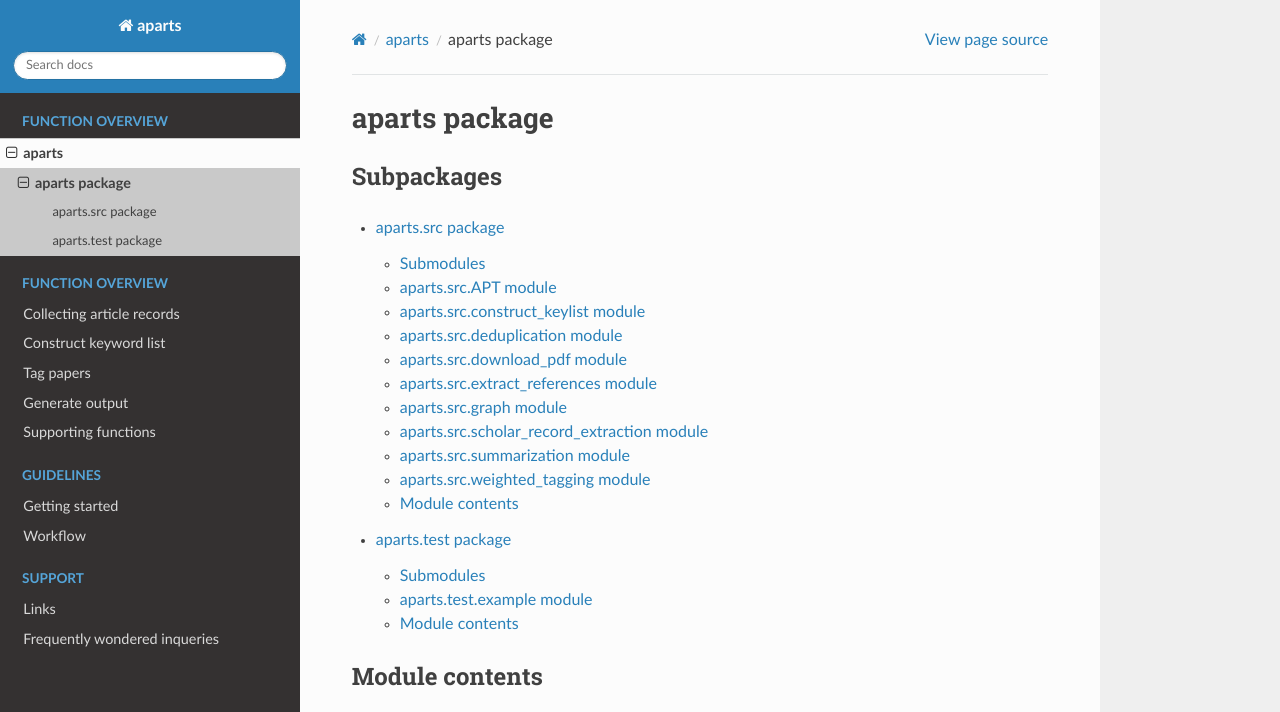
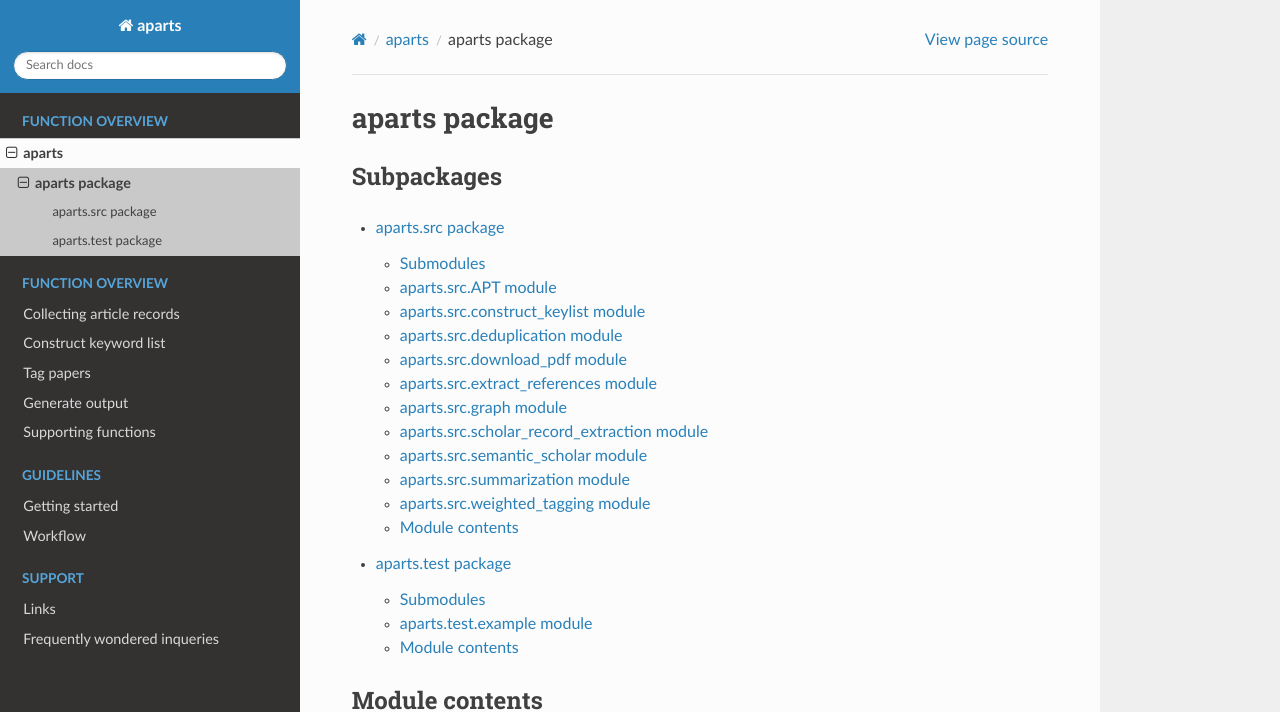
Before and after one commit to SamBoerlijst/aparts, a Sphinx documentation site: the page built from app/source/aparts.rst, in a window 1280 px wide and 1029 px high, cut to the strip 0-712 px from the top of the window. Built offline with Sphinx 7.4.7 and the Read the Docs theme 2.0.0, drawn with Linux system fonts in a browser that asks for light colours.

Commit message:
Add files via upload
include documentation for the functions that use the semantic scholar api.

```diff
--- a/app/source/aparts.src.rst
+++ b/app/source/aparts.src.rst
@@ -60,6 +60,14 @@
    :undoc-members:
    :show-inheritance:
 
+aparts.src.semantic\_scholar module
+---------------------------------------------
+
+.. automodule:: aparts.src.semantic_scholar
+   :members:
+   :undoc-members:
+   :show-inheritance:
+
 aparts.src.summarization module
 -------------------------------
 
--- a/app/source/links.rst
+++ b/app/source/links.rst
@@ -4,7 +4,8 @@ Links
 
 Github repository
 =================
-
+https://github.com/SamBoerlijst/aparts/
 
 Zenodo citation
 ===============
+https://doi.org/10.5281/zenodo.7916306
```
